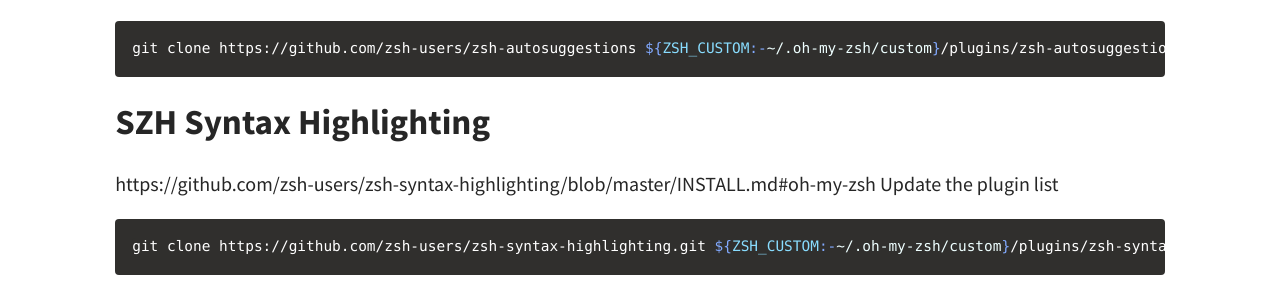
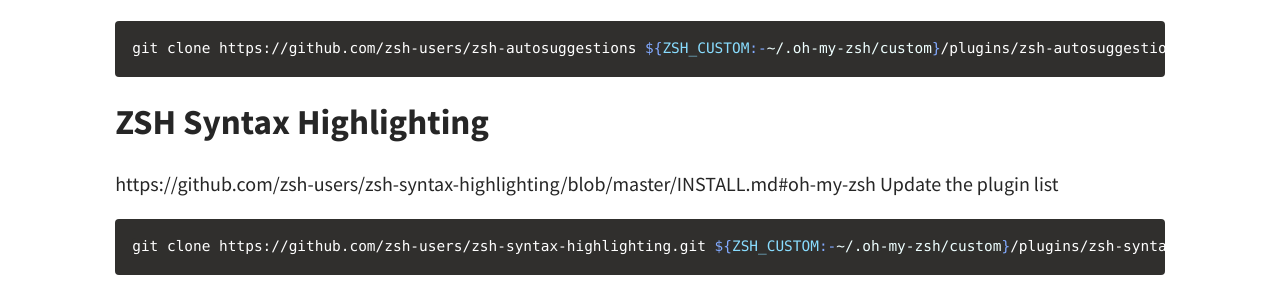
Before and after one commit to cristalcorp/cristalcorp.github.io, a Jekyll site: the page built from _posts/2024-09-21-Terminal.md, in a window 1280 px wide and 900 px high, scrolled down 1043 px. Shown: the part 160-458 px from the top of the window. Built offline with Jekyll 4.4.1, drawn with Linux system fonts in a browser that asks for light colours; a script that is not in the unit is left out.

Commit message:
terminal

````diff
--- a/_posts/2024-09-21-Terminal.md
+++ b/_posts/2024-09-21-Terminal.md
@@ -32,7 +32,7 @@ Update the plugin list
 ```bash
 git clone https://github.com/zsh-users/zsh-autosuggestions ${ZSH_CUSTOM:-~/.oh-my-zsh/custom}/plugins/zsh-autosuggestions
 ```
-## SZH Syntax Highlighting
+## ZSH Syntax Highlighting
 https://github.com/zsh-users/zsh-syntax-highlighting/blob/master/INSTALL.md#oh-my-zsh
 Update the plugin list
 ```bash
````
